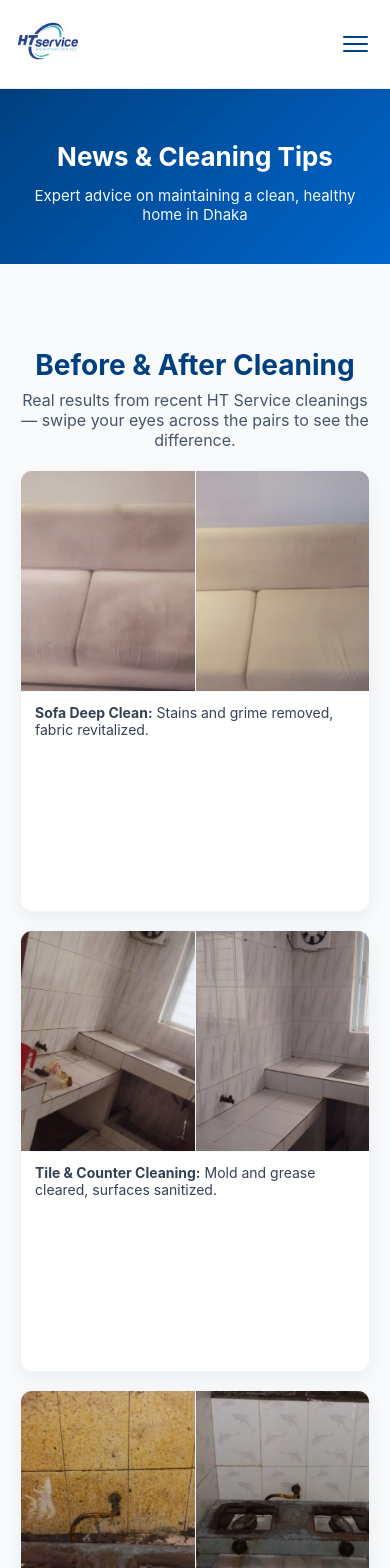
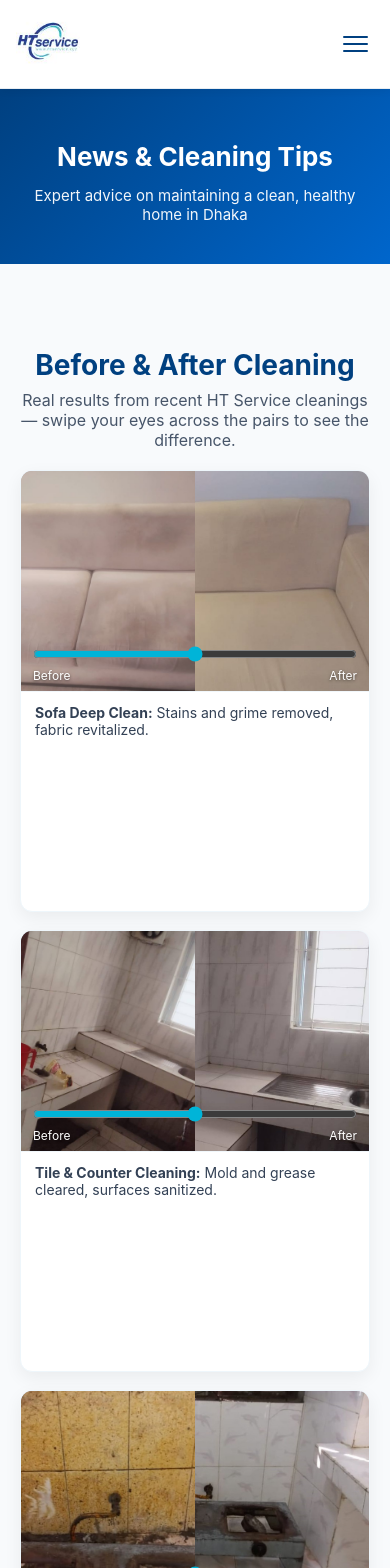
Before and after one commit to RetroRabiul/HTService, a Next.js app: page /news in a window 390 px wide. Shown: the top 1568 px of the page. Built offline with nearby package versions, Linux system fonts and the light colour scheme.

Commit message:
Add interactive before/after slider gallery and responsive CSS

```diff
--- a/pages/news.js
+++ b/pages/news.js
@@ -1,5 +1,6 @@
 import Navigation from '../components/Navigation';
 import Image from 'next/image';
+import { useState } from 'react';
 import styles from '../styles/News.module.css';
 
 export default function News() {
@@ -159,6 +160,37 @@ Remember: Prevention through cleanliness is always more effective and less expen
     }
   ];
 
+  function BeforeAfter({ beforeSrc, afterSrc, alt }) {
+    const [split, setSplit] = useState(50);
+
+    return (
+      <div className={styles.beforeAfterContainer}>
+        <div className={styles.splitAfter}>
+          <Image src={afterSrc} alt={alt + ' after'} fill style={{ objectFit: 'cover' }} />
+        </div>
+
+        <div className={styles.splitBefore} style={{ width: `${split}%` }}>
+          <Image src={beforeSrc} alt={alt + ' before'} fill style={{ objectFit: 'cover' }} />
+        </div>
+
+        <div className={styles.splitControls}>
+          <input
+            type="range"
+            min="0"
+            max="100"
+            value={split}
+            onChange={(e) => setSplit(e.target.value)}
+            aria-label="Before/after slider"
+          />
+          <div className={styles.splitLabels}>
+            <span>Before</span>
+            <span>After</span>
+          </div>
+        </div>
+      </div>
+    );
+  }
+
   return (
     <>
       <Navigation />
@@ -177,14 +209,7 @@ Remember: Prevention through cleanliness is always more effective and less expen
           <div className={styles.beforeAfterGrid}>
             <div className={styles.beforeAfterCard}>
               <div className={styles.beforeAfterImageWrap}>
-                <div className={styles.pairImages}>
-                  <div className={styles.pairImgWrap}>
-                    <Image src="/info/sofa_before.png" alt="Sofa before" fill style={{ objectFit: 'cover' }} />
-                  </div>
-                  <div className={styles.pairImgWrap}>
-                    <Image src="/info/sofa_after.png" alt="Sofa after" fill style={{ objectFit: 'cover' }} />
-                  </div>
-                </div>
+                <BeforeAfter beforeSrc="/info/sofa_before.png" afterSrc="/info/sofa_after.png" alt="Sofa" />
               </div>
               <div className={styles.beforeAfterCaption}>
                 <strong>Sofa Deep Clean:</strong> Stains and grime removed, fabric revitalized.
@@ -193,14 +218,7 @@ Remember: Prevention through cleanliness is always more effective and less expen
 
             <div className={styles.beforeAfterCard}>
               <div className={styles.beforeAfterImageWrap}>
-                <div className={styles.pairImages}>
-                  <div className={styles.pairImgWrap}>
-                    <Image src="/info/kitchen_before.png" alt="Kitchen before" fill style={{ objectFit: 'cover' }} />
-                  </div>
-                  <div className={styles.pairImgWrap}>
-                    <Image src="/info/kitchen_after.png" alt="Kitchen after" fill style={{ objectFit: 'cover' }} />
-                  </div>
-                </div>
+                <BeforeAfter beforeSrc="/info/kitchen_before.png" afterSrc="/info/kitchen_after.png" alt="Kitchen" />
               </div>
               <div className={styles.beforeAfterCaption}>
                 <strong>Tile & Counter Cleaning:</strong> Mold and grease cleared, surfaces sanitized.
@@ -209,14 +227,7 @@ Remember: Prevention through cleanliness is always more effective and less expen
 
             <div className={styles.beforeAfterCard}>
               <div className={styles.beforeAfterImageWrap}>
-                <div className={styles.pairImages}>
-                  <div className={styles.pairImgWrap}>
-                    <Image src="/info/stove_before.jpeg" alt="Stove before" fill style={{ objectFit: 'cover' }} />
-                  </div>
-                  <div className={styles.pairImgWrap}>
-                    <Image src="/info/stove_after.jpeg" alt="Stove after" fill style={{ objectFit: 'cover' }} />
-                  </div>
-                </div>
+                <BeforeAfter beforeSrc="/info/stove_before.jpeg" afterSrc="/info/stove_after.jpeg" alt="Stove" />
               </div>
               <div className={styles.beforeAfterCaption}>
                 <strong>Stove Restoration:</strong> Heavy carbon deposits removed, safe to use.
--- a/styles/News.module.css
+++ b/styles/News.module.css
@@ -172,21 +172,49 @@
   height: 170px;
 }
 
-.pairImages {
-  display: flex;
+.beforeAfterContainer {
+  position: relative;
   width: 100%;
   height: 100%;
+  background: #f3f7fb;
 }
 
-.pairImgWrap {
-  position: relative;
-  width: 50%;
+.splitAfter,
+.splitBefore {
+  position: absolute;
+  top: 0;
+  left: 0;
   height: 100%;
+  width: 100%;
+}
+
+.splitBefore {
   overflow: hidden;
 }
 
-.pairImgWrap + .pairImgWrap {
-  border-left: 1px solid #eef6fb;
+.splitControls {
+  position: absolute;
+  left: 12px;
+  right: 12px;
+  bottom: 8px;
+  display: flex;
+  flex-direction: column;
+  gap: 6px;
+  align-items: center;
+}
+
+.splitControls input[type="range"] {
+  width: 100%;
+  accent-color: #00B4D8;
+}
+
+.splitLabels {
+  display: flex;
+  justify-content: space-between;
+  width: 100%;
+  font-size: 12px;
+  color: #ffffff;
+  text-shadow: 0 1px 3px rgba(0,0,0,0.55);
 }
 
 .beforeAfterCaption {
```
